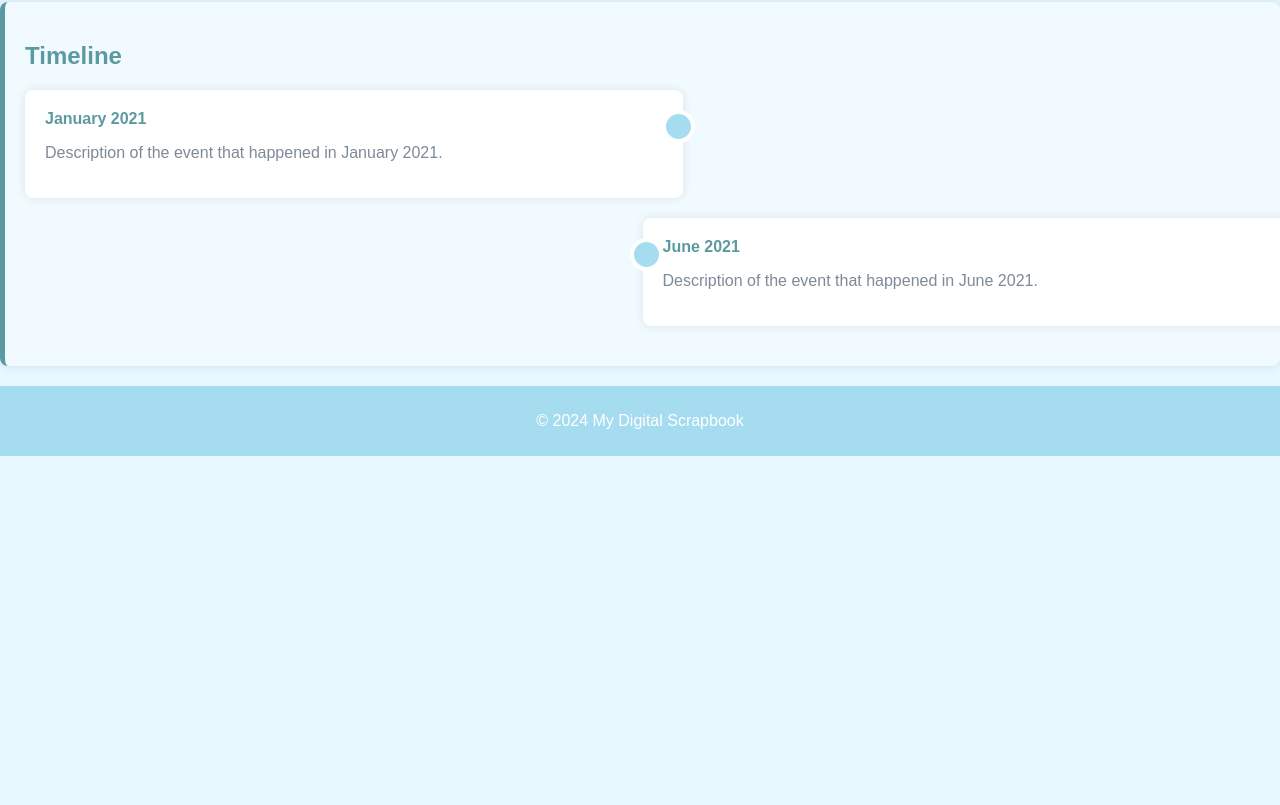
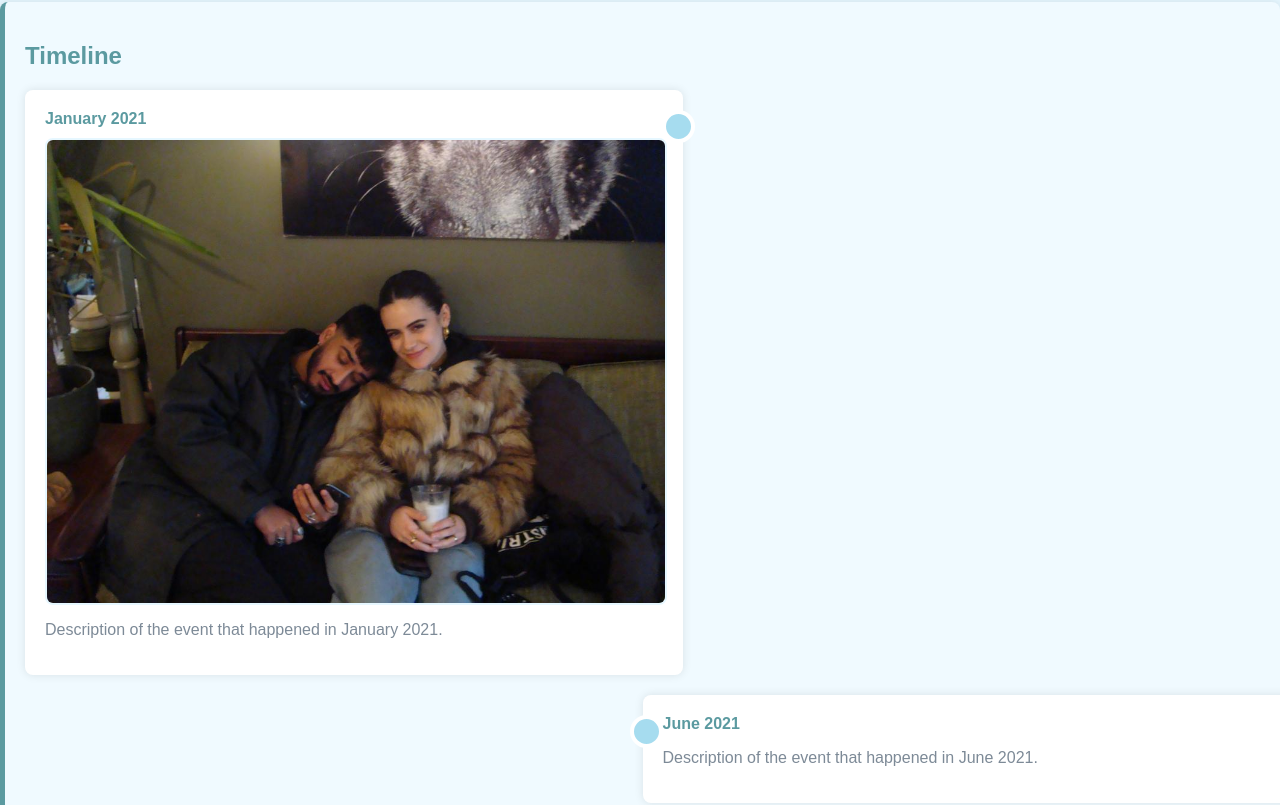
Before and after one commit to nakul680/ourmemories, a plain HTML site: page index.html in a window 1280 px wide. Shown: the part 682-1487 px from the top of the page. Before the commit the page ends 1138 px from the top, so only its background shows below. Drawn offline with Linux system fonts and the light colour scheme.

Commit message:
timeline

```diff
--- a/index.html
+++ b/index.html
@@ -50,7 +50,7 @@
         <div class="timeline-item">
           <div class="timeline-date">January 2021</div>
           <div class="timeline-content">
-            <!-- <img src="images/event1.jpg" alt="Event 1"> -->
+            <img src="images/Photo.png" alt="Event 1">
             <p>Description of the event that happened in January 2021.</p>
           </div>
         </div>
```
Also changed, not shown: images/Photo.png (added).
